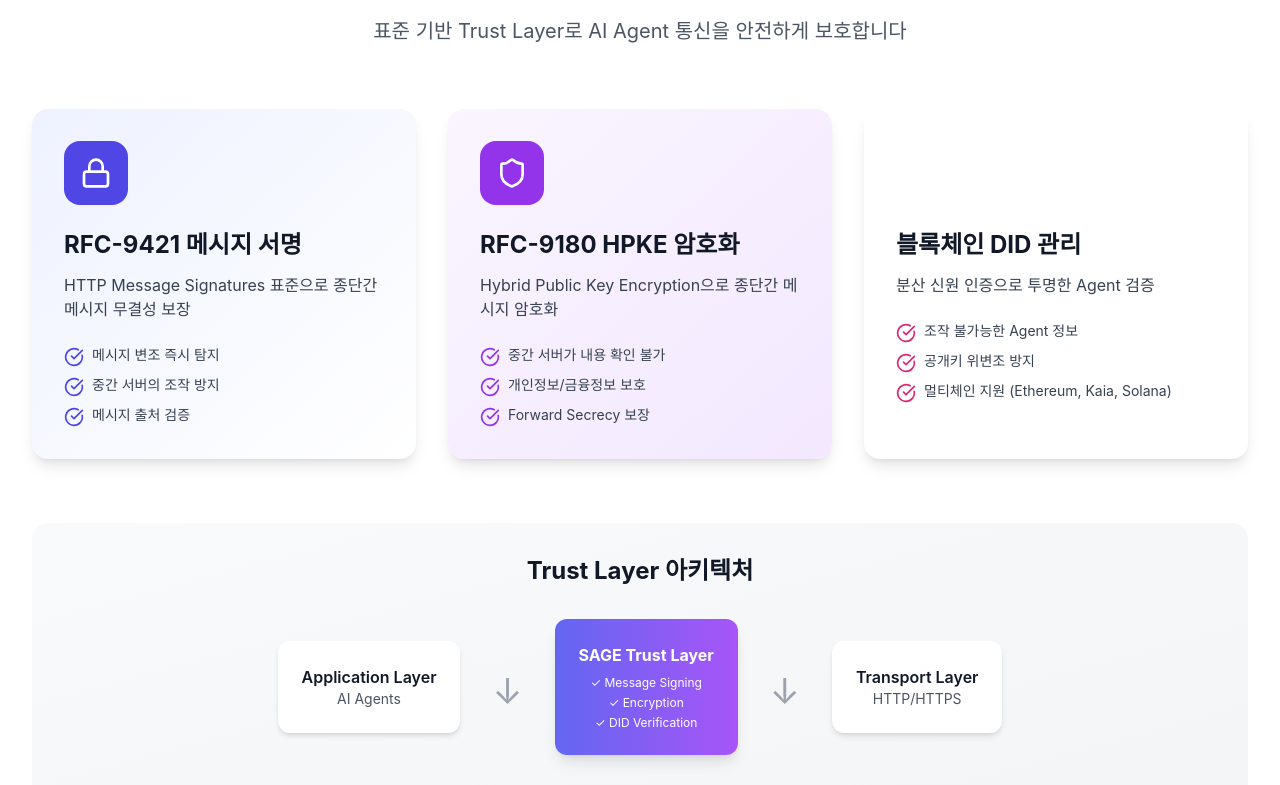
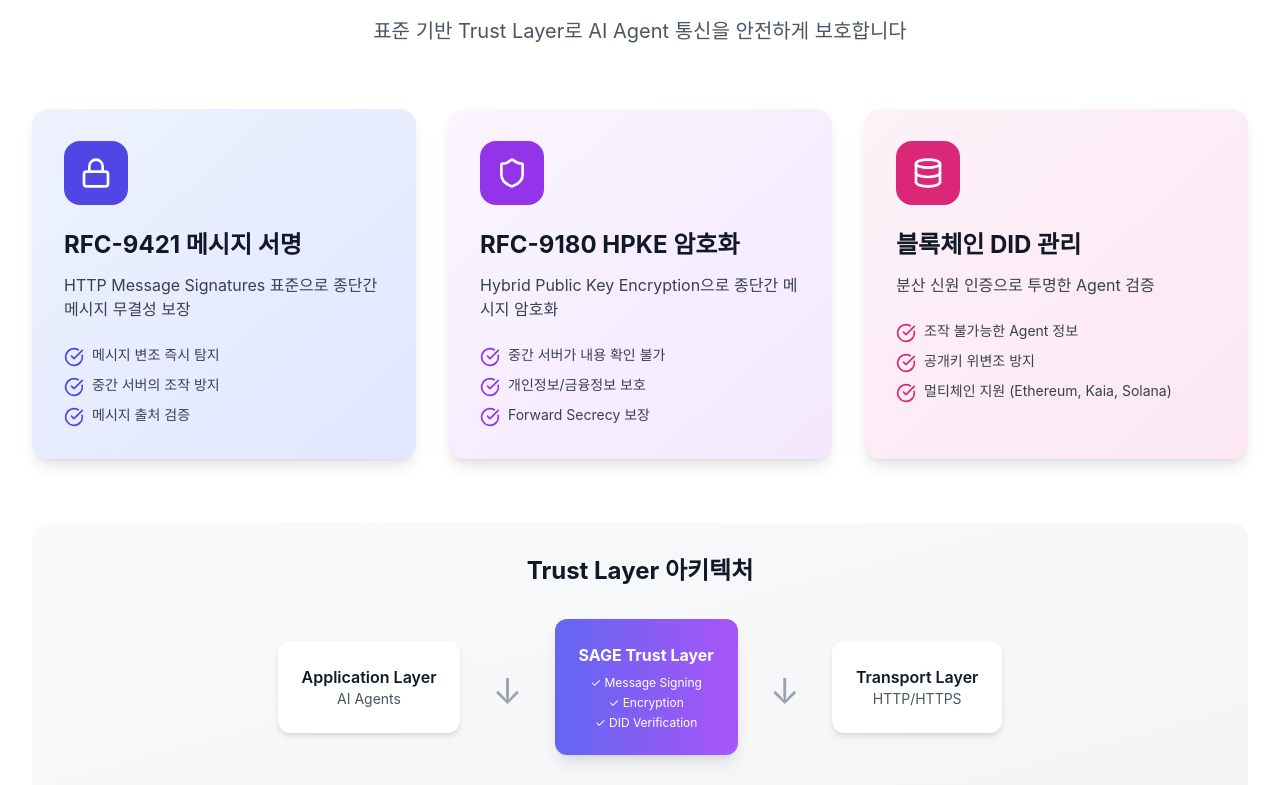
Before and after one commit to SAGE-X-project/sage-landing-page, a Next.js app: page / in a window 1280 px wide. Shown: the part 2575-3360 px from the top of the page. Built offline with nearby package versions, Linux system fonts and the light colour scheme.

Commit message:
fix(purple): ensure DID card icon shows by using static Tailwind classes instead of dynamic color strings

```diff
--- a/components/Solution.tsx
+++ b/components/Solution.tsx
@@ -1,6 +1,29 @@
 import { Shield, Lock, Database, CheckCircle } from "lucide-react";
 
 export default function Solution() {
+  const colorClassMap: Record<
+    "indigo" | "purple" | "pink",
+    { from: string; to: string; bg: string; check: string }
+  > = {
+    indigo: {
+      from: "from-indigo-50",
+      to: "to-indigo-100",
+      bg: "bg-indigo-600",
+      check: "text-indigo-600",
+    },
+    purple: {
+      from: "from-purple-50",
+      to: "to-purple-100",
+      bg: "bg-purple-600",
+      check: "text-purple-600",
+    },
+    pink: {
+      from: "from-pink-50",
+      to: "to-pink-100",
+      bg: "bg-pink-600",
+      check: "text-pink-600",
+    },
+  };
   const solutions = [
     {
       icon: Lock,
@@ -55,10 +78,10 @@ export default function Solution() {
           {solutions.map((solution, index) => (
             <div
               key={index}
-              className={`bg-gradient-to-br from-${solution.color}-50 to-${solution.color}-100 p-8 rounded-2xl shadow-lg hover:shadow-xl transition-all hover:-translate-y-2`}
+              className={`bg-gradient-to-br ${colorClassMap[solution.color].from} ${colorClassMap[solution.color].to} p-8 rounded-2xl shadow-lg hover:shadow-xl transition-all hover:-translate-y-2`}
             >
               <div
-                className={`bg-${solution.color}-600 w-16 h-16 rounded-2xl flex items-center justify-center mb-6`}
+                className={`${colorClassMap[solution.color].bg} w-16 h-16 rounded-2xl flex items-center justify-center mb-6`}
               >
                 <solution.icon className="h-8 w-8 text-white" />
               </div>
@@ -69,9 +92,7 @@ export default function Solution() {
               <ul className="space-y-2">
                 {solution.features.map((feature, i) => (
                   <li key={i} className="flex items-start">
-                    <CheckCircle
-                      className={`h-5 w-5 text-${solution.color}-600 mr-2 mt-0.5 flex-shrink-0`}
-                    />
+                    <CheckCircle className={`h-5 w-5 ${colorClassMap[solution.color].check} mr-2 mt-0.5 flex-shrink-0`} />
                     <span className="text-gray-700 text-sm">{feature}</span>
                   </li>
                 ))}
```
